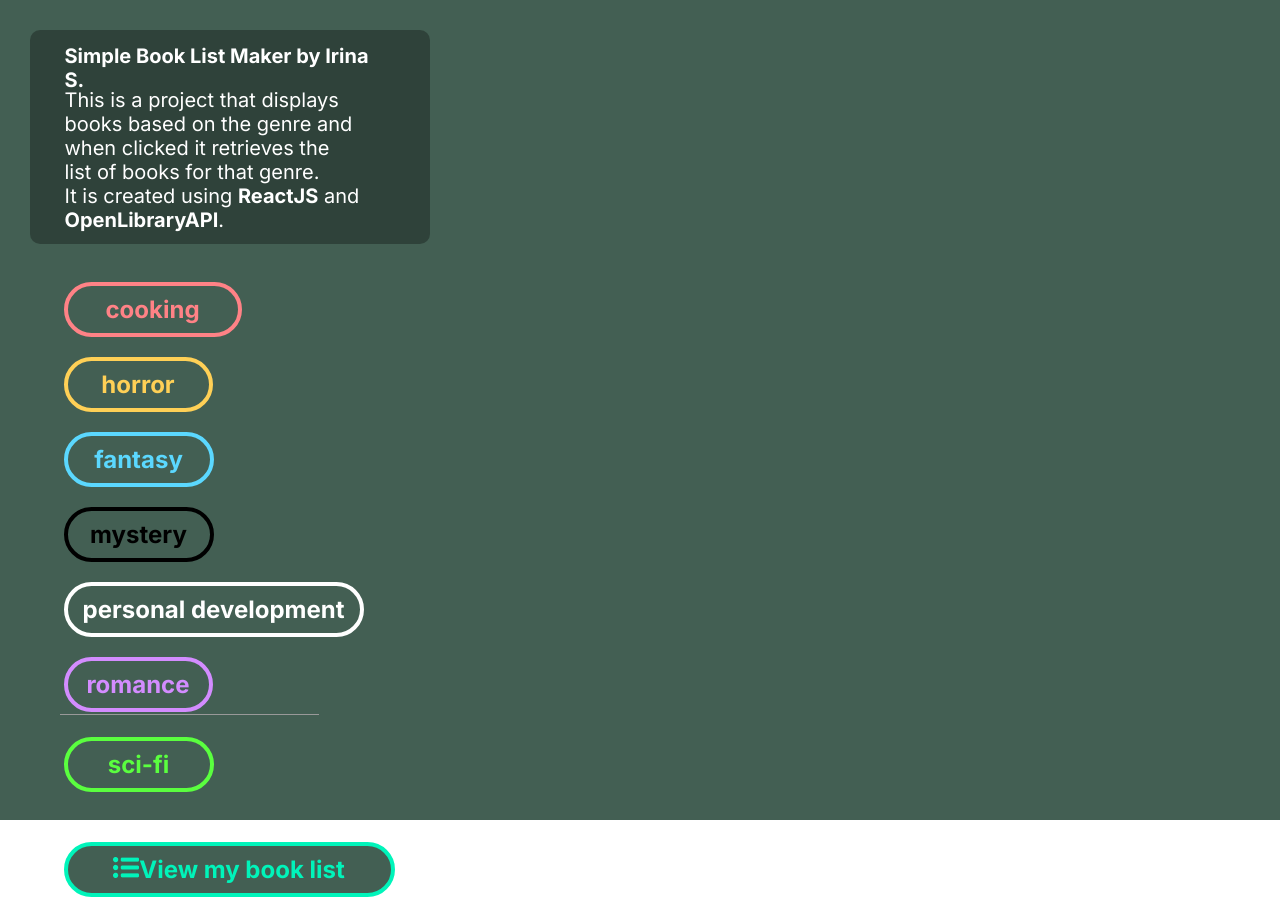
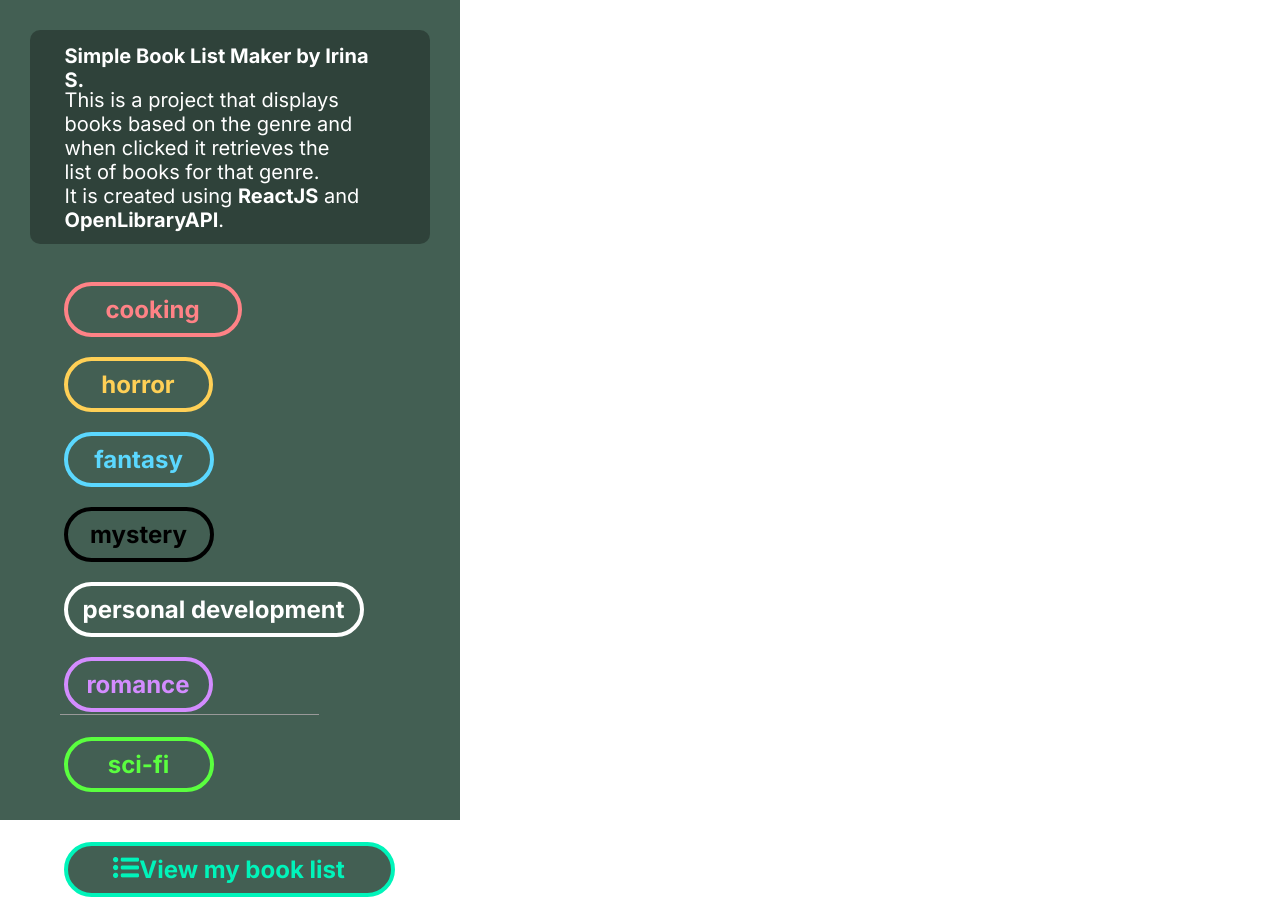
Before and after one commit to isverzh85/libraryProject, a React (Create React App) app: page / in a window 1280 px wide. Built offline with nearby package versions, Linux system fonts and the light colour scheme.

Commit message:
bug fixes

```diff
--- a/src/Pages/Home/Nav.js
+++ b/src/Pages/Home/Nav.js
@@ -60,10 +60,11 @@ export const Nav = () => {
   }
 
   return (
+    <div className={styles.container}>
+      <div className={styles.navContainer}>
 
-    <div className={styles.navContainer}>
-      <div className={styles.bookNavigationContainer}>
-        <div className={styles.descriptionContainer}>
+        <div className={styles.bookNavigationContainer}>
+          <div className={styles.descriptionContainer}>
            <div className={styles.descriptionWrapper}>
              <h1 className={styles.descriptionTitle}>
                   Simple Book List Maker by Irina S.
@@ -139,6 +140,8 @@ export const Nav = () => {
         </nav>
     </div>
   </div>
+</div>
+
 
       <div className={styles.listBookContainer}>
         {bookList?.length > 0 &&
@@ -157,7 +160,6 @@ export const Nav = () => {
                               className={styles.cover}
                               src={book.cover_url}
                               alt="book cover"
-
                             />
                           ) : (
                             <div className={styles.bookCoverContainer}></div>
@@ -185,7 +187,7 @@ export const Nav = () => {
           })}
       </div>
     </div>
-  );
-};
+    );
+ };
 
 export default Nav;
--- a/src/Pages/Home/styles.module.scss
+++ b/src/Pages/Home/styles.module.scss
@@ -1,3 +1,8 @@
+.container {
+    display: flex;
+    justify-content: space-between;
+  }
+
 .bookNavigationContainer{
     display: flex;
     flex-direction: column;
@@ -13,7 +18,7 @@
     display: flex;
     flex-direction: column;
     padding:30px;
-    height: 95vh;
+    height:95vh;
 }
 
 .descriptionContainer{
@@ -73,7 +78,7 @@
 .navListItem2:active, .navListItem2:focus, .navListItem2:hover {
     background-color: #FFD056;
     color: white;
-  }
+}
 
 .navListItem3{
     border: 4px solid #5BD8FF ;
@@ -91,7 +96,7 @@
 .navListItem3:active, .navListItem3:focus, .navListItem3:hover {
     background-color: #5BD8FF;
     color: white;
-  }
+}
 
 .navListItem4{
     border: 4px solid #000000 ;
@@ -109,7 +114,7 @@
 .navListItem4:active, .navListItem4:focus, .navListItem4:hover {
     background-color: #000000;
     color: white;
-  }
+}
 
 .navListItem5{
     border: 4px solid #FFFFFF ;
@@ -145,7 +150,7 @@
 .navListItem6:active, .navListItem6:focus,.navListItem6:hover {
     background-color: #D38CFF;
     color: white;
-  }
+}
 
 .navListItem7{
     border: 4px solid #5AFF3F;
@@ -164,7 +169,7 @@
 .navListItem7:active, .navListItem7:focus, .navListItem7:hover {
     background-color: #5AFF3F;
     color: white;
-  }
+}
 
 .title{
     color: #373737;
@@ -275,8 +280,6 @@
     font-weight: bold;
 }
 
-
-
 .bookButton{
     width:40px;
     height:40px;
@@ -290,6 +293,8 @@
     margin-left:-5px;
     margin-top:220px;
     position:absolute;
+    font-size:24px;
+    font-weight:bold;
 }
 
 .separateNav{
@@ -321,7 +326,10 @@
   }
 
   .listBookContainer{
+    flex: 1;
+    padding: 30px;
     overflow-y: scroll;
+    height:95vh;
   }
 
 
--- a/src/Pages/MyBookList/MyBookList.js
+++ b/src/Pages/MyBookList/MyBookList.js
@@ -56,6 +56,7 @@ export const MyBookList = () => {
   }
 
   return (
+
     <div className={styles.bookContainer}>
     <div className={styles.bookListContainer}>
     <div className={styles.myBookListContainer}>My book list</div>
--- a/src/Pages/MyBookList/styles.module.scss
+++ b/src/Pages/MyBookList/styles.module.scss
@@ -69,37 +69,34 @@
     line-height: 24px;
     color: #373737;
     margin-left: 220px;
-    margin-top:125px;
-    position:absolute;
+    margin-top:8px;
 }
 
 .image{
     width: 59px;
     height: 82px;
-    margin-top: 30px;
+    margin-top: 45px;
     border-radius: 10px;
-    position: absolute;
 }
 
 .form{
     width:446px;
     height: 101px;
-    margin-top:3px;
     margin-left:550px;
-    position: relative;
+    position: absolute;
     border-radius: 5px;
     box-sizing: border-box;
     border: 1px solid #C7C7C7;
+    transform: translateY(-100%);
 }
 
 .deleteButton{
     width:30px;
     height:30px;
-    margin-left: 35px;
-    margin-top:35px;
+    margin-top:20px;
+    position:absolute;
     // opacity: 0;
     box-sizing: border-box;
-    position:absolute;
     background: #D93A3A;
     border: 1px solid #FF0000;
     color:white;
@@ -115,13 +112,12 @@
     display:flex;
     flex-direction: column;
     justify-content: flex-end;
-
 }
 
 .bookImageContainer{
-  position: relative;
-  margin-left: 50px;
+  margin-left: 20px;
   margin-top: 10px;
+  position:relative;
 }
 
 .bookDetailsContainer{
```
